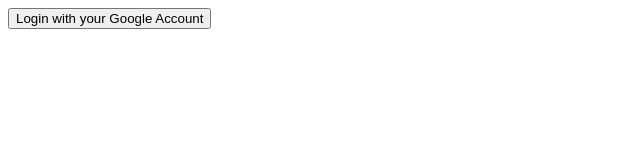
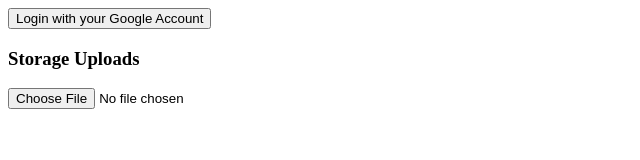
Before and after one commit to Paul-UK/firebase_basic, a website: page public/index.html in a window 1280 px wide. Shown: the whole page, without its empty margins (0-640 px from the left). Drawn offline with Linux system fonts and the light colour scheme; some packages are replaced by stand-ins of ours; no server answers.

Commit message:
file upload + firebase function

```diff
--- a/public/app.js
+++ b/public/app.js
@@ -1,10 +1,11 @@
-//User Auth using google Auth
-
+//call Firebase
 document.addEventListener("DOMContentLoaded", event => {
     const app = firebase
     console.log(app);
 
 });
+
+//Auth Google for the example
 
 function googleLogin() {
     const provider = new firebase.auth.GoogleAuthProvider();
@@ -18,7 +19,8 @@
     .catch(console.log)
 };
 
-
+// Query a DB collection like MongoDB
+/*
 document.addEventListener("DOMContentLoaded", event => {
     const app = firebase.app();
     const db = firebase.firestore();
@@ -32,6 +34,22 @@
          document.write(data.title + `<br>`)
          document.write(data.createdAt + `<br>`)
 
-     })
+     });
 
-})
+})*/
+
+// Upload file to Firebase (check the Storage Rules before doing so)
+
+function uploadFile(files) {
+    const storageRef = firebase.storage().ref();
+    const horseRef = storageRef.child('horse.jpg');
+    const file = files.item(0);
+    const task = horseRef.put(file);
+
+    task.then(snapshot => {
+        console.log(snapshot);
+        const url = snapshot.downloadURL
+
+    })
+
+}
--- a/public/index.html
+++ b/public/index.html
@@ -13,7 +13,7 @@
     <script defer src="/__/firebase/8.3.1/firebase-firestore.js"></script>
     <script defer src="/__/firebase/8.3.1/firebase-functions.js"></script>
     <script defer src="/__/firebase/8.3.1/firebase-messaging.js"></script>
-    <!-- <script defer src="/__/firebase/8.3.1/firebase-storage.js"></script> -->
+    <script defer src="/__/firebase/8.3.1/firebase-storage.js"></script>
     <script defer src="/__/firebase/8.3.1/firebase-analytics.js"></script>
     <script defer src="/__/firebase/8.3.1/firebase-remote-config.js"></script>
     <script defer src="/__/firebase/8.3.1/firebase-performance.js"></script>
@@ -27,6 +27,8 @@
       Login with your Google Account
       </button>
 
+      <h3>Storage Uploads</h3>
+      <input type="file" onchange="uploadFile(this.files)">
   </head>
   <body>
     <script src="app.js"></script>
```
Also changed, not shown: functions/index.js (added, +9 -0 lines), functions/package.json (added, +26 -0 lines), firebase.json, functions/.eslintrc.js (added), 1 other file.
